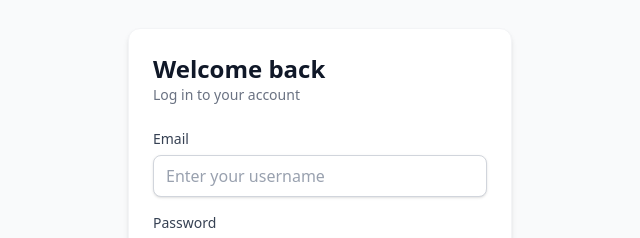
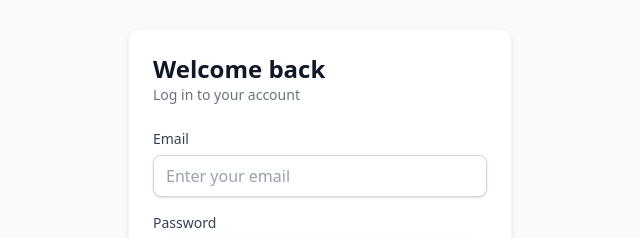
Before and after one commit to evanyang1/todo-2, a React (Vite) app in the folder client/: page / in a window 1280 px wide. Shown: the part 201-439 px from the top of the page, without its empty margins (320-960 px from the left). Built offline with nearby package versions, Linux system fonts and the light colour scheme.

Commit message:
login successful

```diff
--- a/client/src/routes/index.jsx
+++ b/client/src/routes/index.jsx
@@ -11,6 +11,26 @@ function RouteComponent() {
   const [password, setPassword] = useState("");
   function handleLogin(event) {
     event.preventDefault();
+    console.log(email, password);
+    axios
+      .post(`${import.meta.env.VITE_API_URL}/api/user/login`, {
+        email,
+        password,
+      })
+      .then((response) => {
+        console.log(response.data);
+        const token = response.data.token;
+        localStorage.setItem("token", token);
+        alert("Login successful!");
+        window.location.href = "/home"; // Redirect to home page after login
+      })
+      .catch((error) => {
+        console.log(error);
+        console.log(error.response?.data);
+        alert(
+          error.response?.data?.message || "Login failed. Please try again."
+        );
+      });
   }
 
   return (
@@ -30,8 +50,8 @@ function RouteComponent() {
             <input
               id="email"
               name="email"
-              type="text"
-              placeholder="Enter your username"
+              type="email"
+              placeholder="Enter your email"
               value={email}
               onChange={(e) => setEmail(e.target.value)}
               className="w-full rounded-lg border border-gray-300 bg-white px-3 py-2 text-gray-900 placeholder:text-gray-400 shadow-sm focus:border-blue-500 focus:outline-none focus:ring-2 focus:ring-blue-500/30"
--- a/client/src/routes/signup.jsx
+++ b/client/src/routes/signup.jsx
@@ -46,8 +46,8 @@ function RouteComponent() {
             <input
               id="email"
               name="email"
-              type="text"
-              placeholder="Choose a username"
+              type="email"
+              placeholder="Enter your email"
               value={email}
               onChange={(e) => setEmail(e.target.value)}
               className="w-full rounded-lg border border-gray-300 bg-white px-3 py-2 text-gray-900
@@ -68,6 +68,8 @@ function RouteComponent() {
               name="password"
               type="password"
               placeholder="Create a password"
+              value={password}
+              onChange={(e) => setPassword(e.target.value)}
               className="w-full rounded-lg border border-gray-300 bg-white px-3 py-2 text-gray-900
               placeholder:text-gray-400 shadow-sm focus:border-blue-500 focus:outline-none focus:ring-2
               focus:ring-blue-500/30"
```
